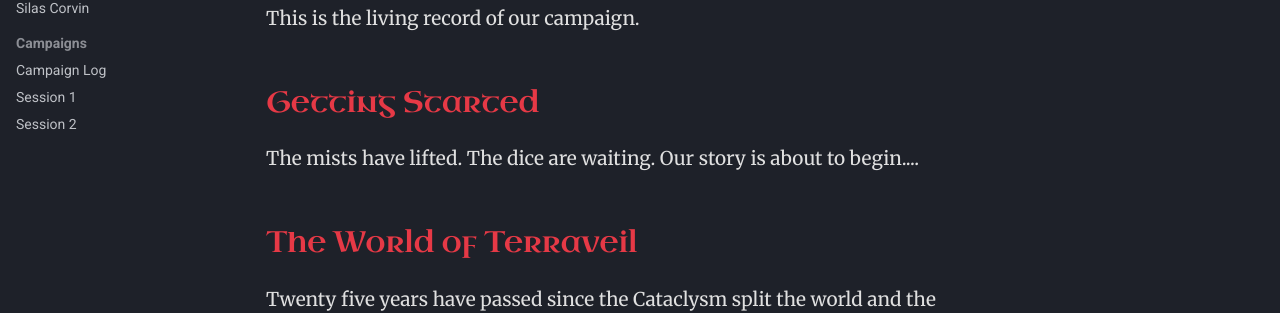
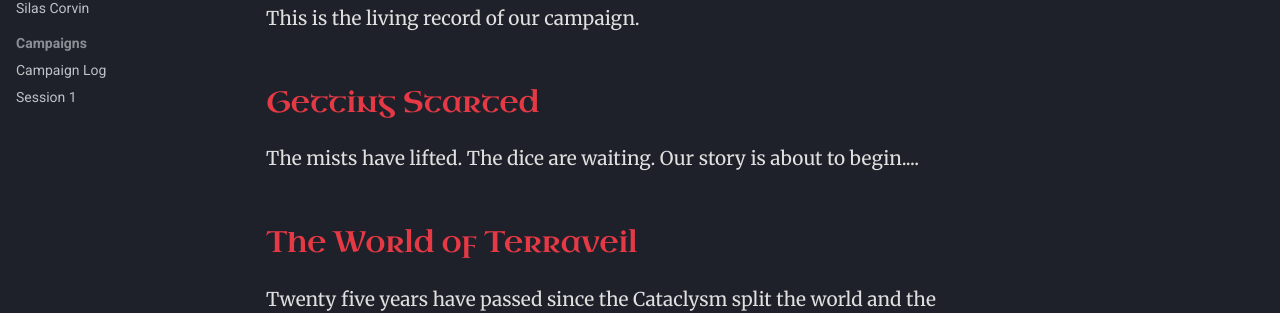
Before and after one commit to MGRayd/DnD-Terraveil, an MkDocs documentation site: the page built from docs/index.md, in a window 1280 px wide. Shown: the part 193-506 px from the top of the page. Built offline with MkDocs 1.6.1 and Material for MkDocs 9.7.7, drawn with Linux system fonts in a browser that asks for light colours.

Commit message:
session 2 commetted out

```diff
--- a/mkdocs.yml
+++ b/mkdocs.yml
@@ -18,7 +18,7 @@ nav:
   - Campaigns:
     - Campaign Log: campaigns/index.md
     - Session 1: campaigns/Session-1.md
-    - Session 2: campaigns/Session-2.md
+    #- Session 2: campaigns/Session-2.md
 markdown_extensions:
   - admonition
   - pymdownx.details
```
Also changed, not shown: docs/.obsidian/workspace.json.
